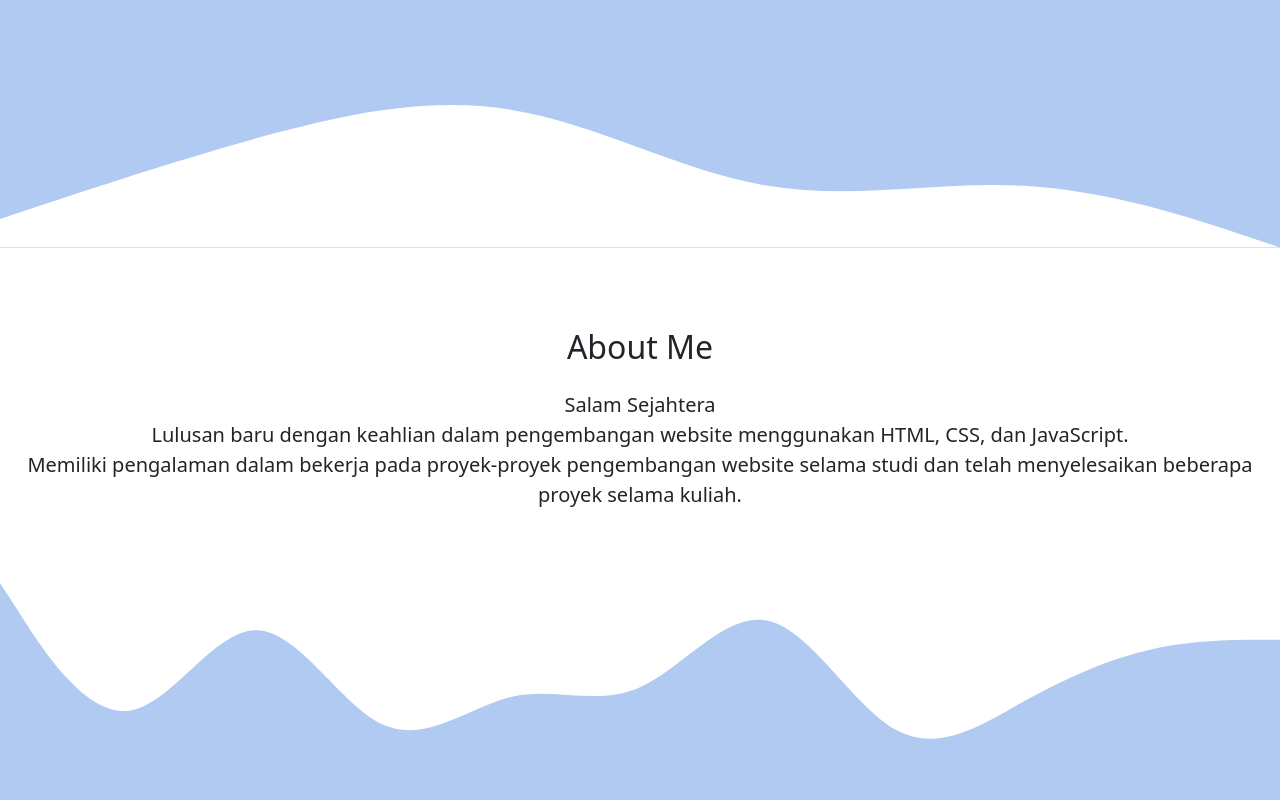
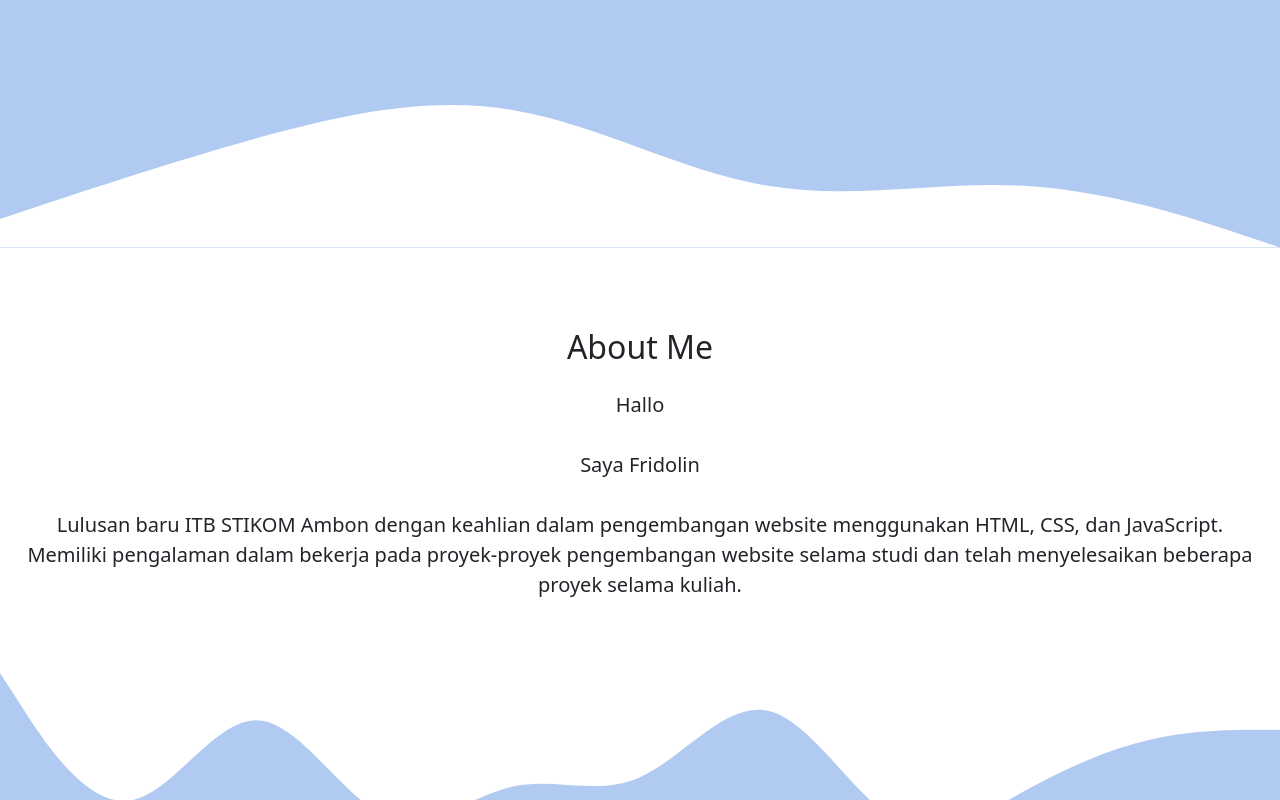
Before and after one commit to friyo0622/friyo0622.github.io, a plain HTML site: page index.html in a window 1280 px wide. Shown: the part 476-1276 px from the top of the page. Drawn offline with nearby package versions, Linux system fonts and the light colour scheme.

Commit message:
Update index.html

```diff
--- a/index.html
+++ b/index.html
@@ -71,9 +71,12 @@
           </div>
             <div class="row justify-content-center fs-5 text-center">
                 <div class="col-md">
-                    <p>Salam Sejahtera <br>
+                    <p> Hallo <br><br>
+                      Saya Fridolin
+                      <br><br>
 
-                      Lulusan baru dengan keahlian dalam pengembangan website menggunakan HTML, CSS, dan JavaScript. <br>Memiliki pengalaman dalam bekerja pada proyek-proyek pengembangan website selama studi dan telah menyelesaikan beberapa proyek selama kuliah.
+                      Lulusan baru ITB STIKOM Ambon dengan keahlian dalam pengembangan website menggunakan HTML, CSS, dan JavaScript. <br>
+                      Memiliki pengalaman dalam bekerja pada proyek-proyek pengembangan website selama studi dan telah menyelesaikan beberapa proyek selama kuliah.
 
                     </p>
                 </div>
```
